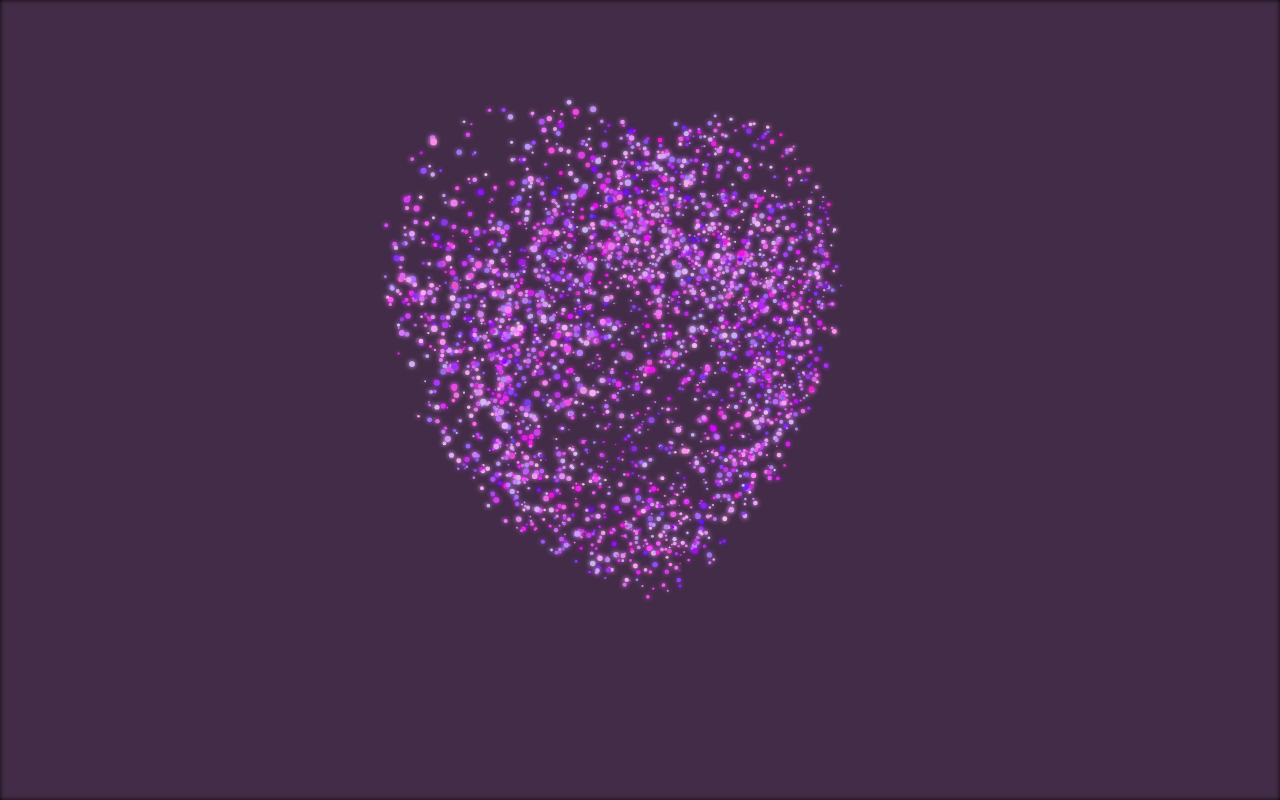
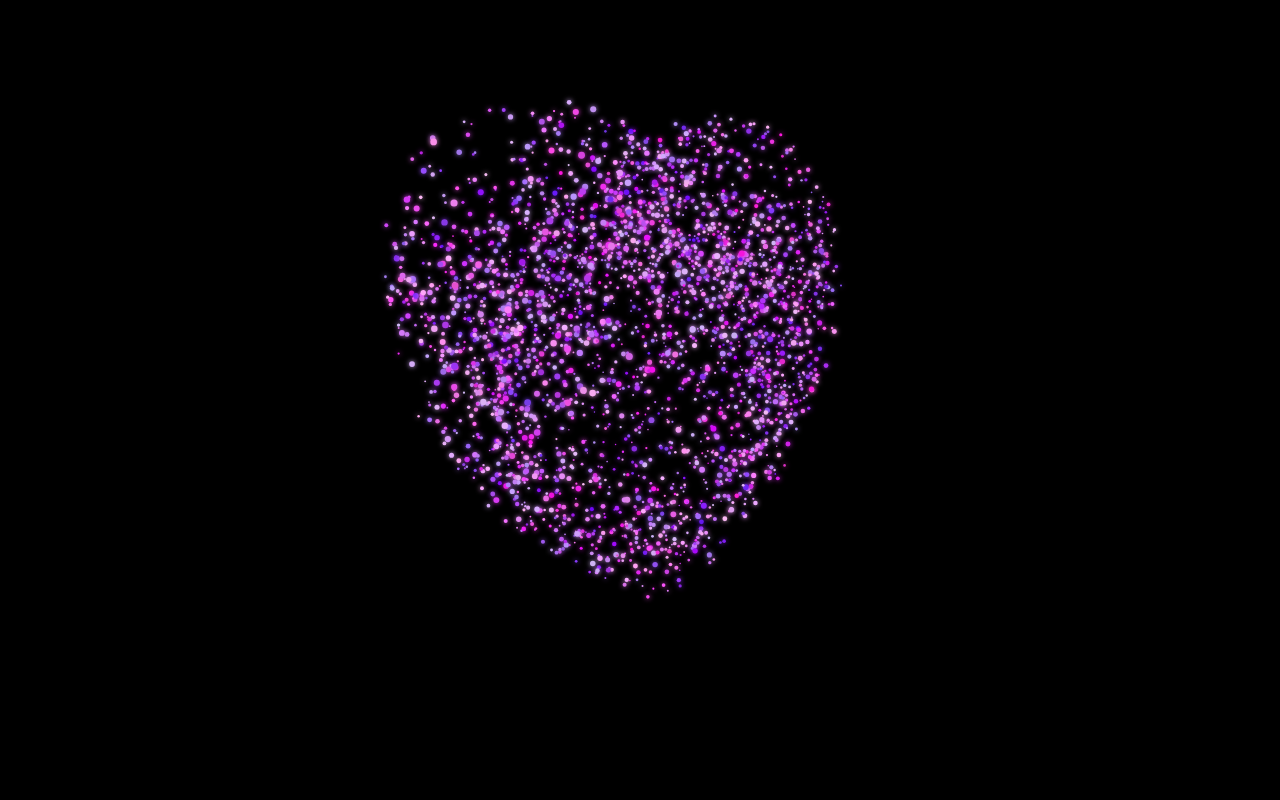
Before and after one commit to safesviewing-stack/boriii, a plain HTML site: page index.html in a window 1280 px wide. Drawn offline with Linux system fonts and the light colour scheme; animation ran at ten frames a second.

Commit message:
Update index.html

```diff
--- a/index.html
+++ b/index.html
@@ -5,12 +5,15 @@
     <meta name="viewport" content="width=device-width, initial-scale=1.0">
     <title>Corazón Morado 3D</title>
     <style>
-        body {
+        /* Forzamos el negro absoluto para que nada lo sobreescriba */
+        html, body {
             margin: 0;
             padding: 0;
+            width: 100%;
+            height: 100%;
             overflow: hidden;
-            /* Fondo de color sólido fijo: negro absoluto */
-            background-color: #000000;
+            background: #000000 !important;
+            background-color: #000000 !important;
         }
 
         canvas {
@@ -37,7 +40,7 @@
         const particulas = [];
         const numLuces = 3000;
 
-        // Generamos el corazón usando la ecuación matemática 3D
+        // Generamos el corazón
         while (particulas.length < numLuces) {
             let x = (Math.random() - 0.5) * 3;
             let y = (Math.random() - 0.5) * 3;
@@ -47,11 +50,9 @@
             let y2 = y * y;
             let z2 = z * z;
 
-            // Fórmula del corazón en 3D
             let a = x2 + 2.25 * y2 + z2 - 1;
             let valor = (a * a * a) - (x2 * (z2 * z)) - (0.1125 * y2 * (z2 * z));
 
-            // Creamos el volumen de la cáscara del corazón
             if (valor <= 0.0 && valor > -0.2) {
                 // Tonos violetas, lilas, púrpuras y morados
                 let tono = 260 + Math.random() * 50;
@@ -60,8 +61,8 @@
 
                 particulas.push({
                     baseX: x,
-                    baseY: y, // Profundidad
-                    baseZ: z, // Altura
+                    baseY: y,
+                    baseZ: z,
                     color: `hsl(${tono}, ${saturacion}%, ${luz}%)`,
                     size: Math.random() * 1.8 + 0.8
                 });
@@ -71,11 +72,11 @@
         let anguloGiro = 0;
 
         function animar() {
-            // Rastro negro para coincidir con el fondo sólido y oscuro
-            ctx.fillStyle = 'rgba(0, 0, 0, 0.6)';
+            // Fondo 100% negro sólido en cada fotograma, sin transparencias
+            ctx.fillStyle = '#000000';
             ctx.fillRect(0, 0, width, height);
 
-            anguloGiro += 0.015; // Velocidad de rotación
+            anguloGiro += 0.015;
 
             const centroX = width / 2;
             const centroY = height / 2;
@@ -83,14 +84,11 @@
 
             let particulasProyectadas = [];
 
-            // Calculamos la posición 3D de cada luz
             particulas.forEach(p => {
-                // Rotación sobre el eje vertical
                 let rotX = p.baseX * Math.cos(anguloGiro) - p.baseY * Math.sin(anguloGiro);
                 let rotY = p.baseX * Math.sin(anguloGiro) + p.baseY * Math.cos(anguloGiro);
                 let rotZ = p.baseZ;
 
-                // Ligera inclinación
                 const inclinacion = 0.25;
                 let finalX = rotX;
                 let finalY = rotY * Math.cos(inclinacion) - rotZ * Math.sin(inclinacion);
@@ -98,17 +96,15 @@
 
                 particulasProyectadas.push({
                     x: finalX,
-                    y: finalY, // Z-buffer (profundidad real)
+                    y: finalY,
                     z: finalZ,
                     color: p.color,
                     size: p.size
                 });
             });
 
-            // Ordenamiento 3D (Z-sorting)
             particulasProyectadas.sort((a, b) => b.y - a.y);
 
-            // Renderizamos en pantalla
             particulasProyectadas.forEach(p => {
                 const fov = 350;
                 const perspectiva = fov / (fov + p.y * 100);
@@ -121,7 +117,6 @@
                 ctx.arc(proyX, proyY, tamañoFinal, 0, Math.PI * 2);
                 ctx.fillStyle = p.color;
 
-                // Efecto de luz brillante
                 ctx.shadowBlur = 5;
                 ctx.shadowColor = p.color;
 
```
